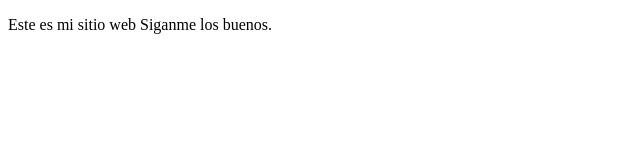
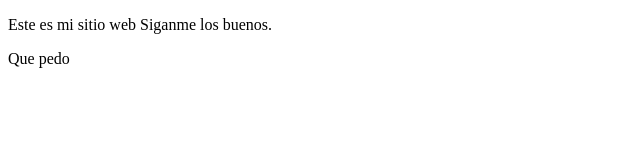
Before and after one commit to Edwin-GM/proyectoDemoCursoPrework, a plain HTML site: page index.html in a window 1280 px wide. Shown: the full height of the page, 0-640 px from the left. Drawn offline with Linux system fonts and the light colour scheme.

Commit message:
Cambiaos agregamos sitios de html.

```diff
--- a/index.html
+++ b/index.html
@@ -3,12 +3,15 @@
 <head>
     <meta charset="UTF-8">
     <meta name="viewport" content="width=device-width, initial-scale=1.0">
-    <title>Hola Mundo</title>
+    <title>Hey que pedo</title>
 </head>
 <body>
     <p>
         Este es mi sitio web
         Siganme los buenos.
     </p>
+    <p>
+        Que pedo
+    </p>
 </body>
 </html>
```
